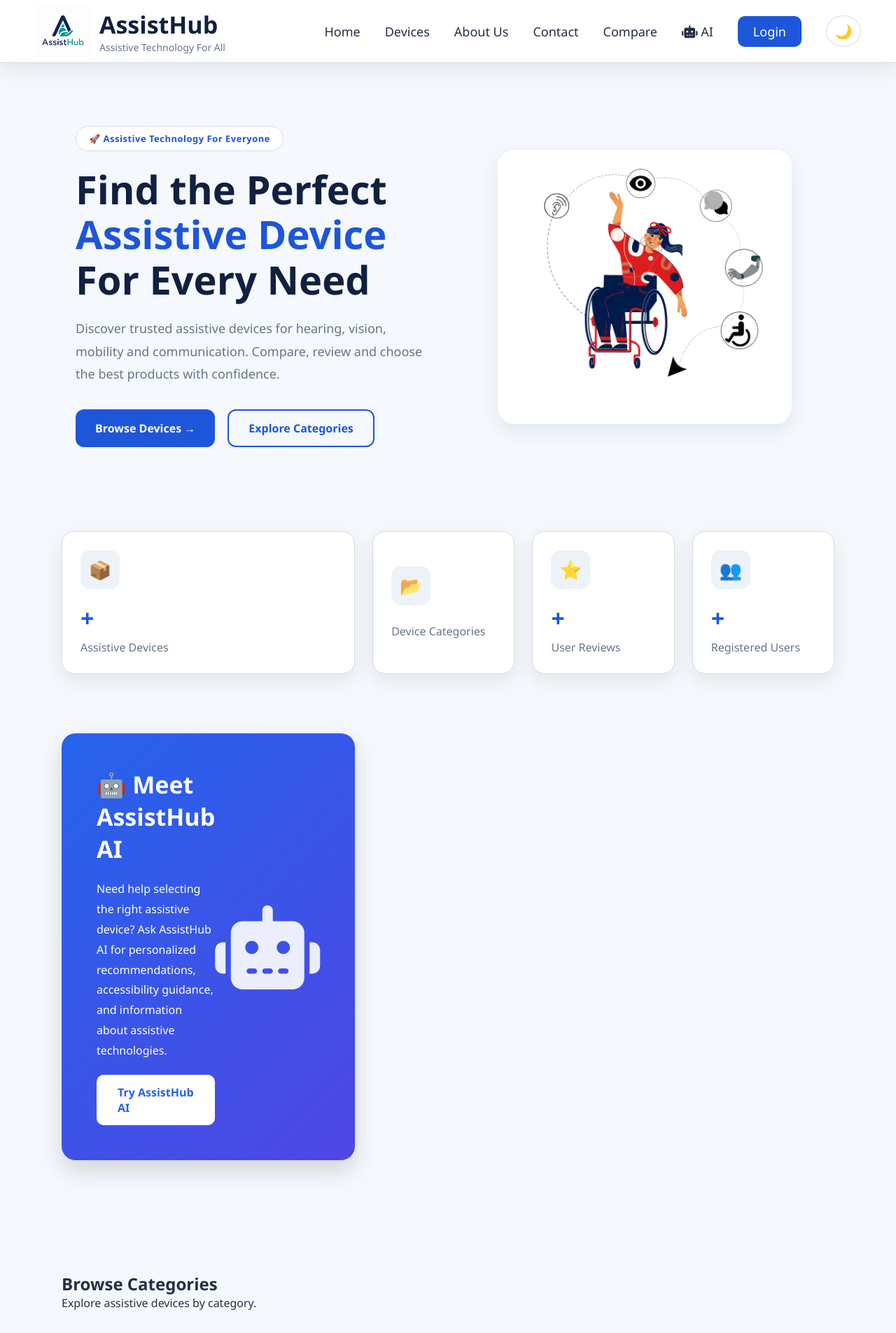
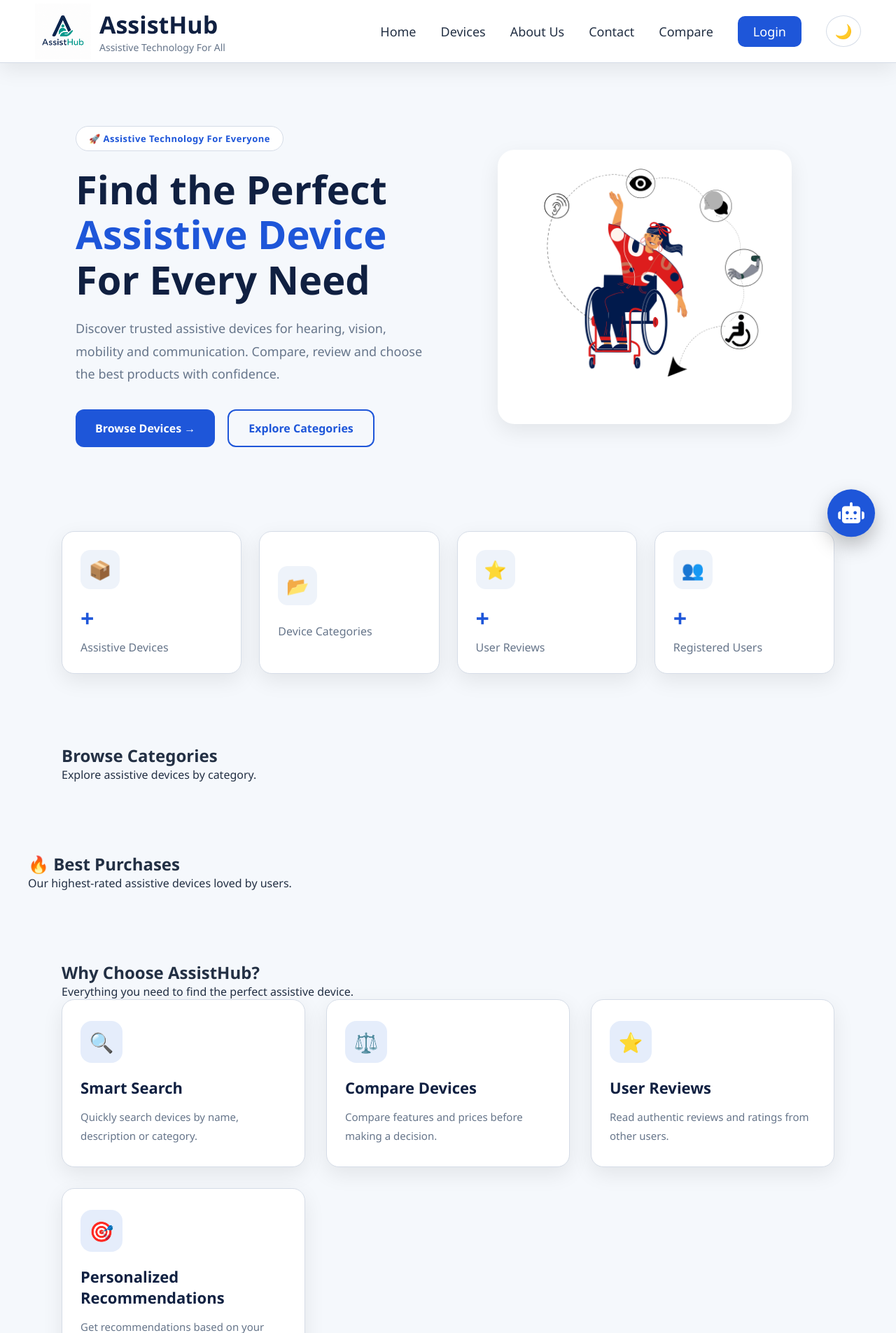
Before and after one commit to adyashamohanty2014-svg/AssistHub, a Django app: template products/templates/products/home.html in a window 1280 px wide. Shown: the top 1905 px of the page at 70% size. Run offline with Django 5.2, Linux system fonts and the light colour scheme; the template is opened without the code that fills it, so the values that code supplies are empty.

Commit message:
Added AI button

```diff
--- a/products/templates/base.html
+++ b/products/templates/base.html
@@ -79,11 +79,6 @@
                      Compare
             </a>
        </li>
-       <li>
-    <a href="{% url 'ask_ai' %}">
-        <i class="fa-solid fa-robot"></i> AI
-    </a>
-    </li>
 
         {% if user.is_authenticated %}
 
@@ -238,6 +233,10 @@
         © 2026 AssistHub. All Rights Reserved.
     </div>
 </footer>
+<!-- Floating AI Button -->
+<a href="{% url 'ask_ai' %}" class="ai-floating-btn" title="Ask AssistHub AI">
+    <i class="fa-solid fa-robot"></i>
+</a>
 <script src="{% static 'js/theme.js' %}"></script>
 </body>
 </html>
--- a/products/templates/products/home.html
+++ b/products/templates/products/home.html
@@ -98,39 +98,7 @@
         <p>Registered Users</p>
 
     </div>
-<section class="ai-home-section">
 
-    <div class="ai-home-content">
-
-        <div class="ai-text">
-
-            <h2>
-                🤖 Meet AssistHub AI
-            </h2>
-
-            <p>
-                Need help selecting the right assistive device?
-
-                Ask AssistHub AI for personalized recommendations,
-                accessibility guidance, and information about
-                assistive technologies.
-            </p>
-
-            <a href="{% url 'ask_ai' %}" class="ai-btn">
-                Try AssistHub AI
-            </a>
-
-        </div>
-
-        <div class="ai-image">
-
-            <i class="fa-solid fa-robot"></i>
-
-        </div>
-
-    </div>
-
-</section>
 </section>
 <!-- BROWSE BY CATEGORY -->
 <section class="categories" id="categories">
--- a/static/css/base.css
+++ b/static/css/base.css
@@ -657,3 +657,97 @@
     transform:rotate(180deg);
 
 }
+/* ==========================
+      FLOATING AI BUTTON
+========================== */
+
+.ai-floating-btn{
+
+    position:fixed;
+
+    bottom:30px;
+    right:30px;
+
+    width:68px;
+    height:68px;
+
+    display:flex;
+    justify-content:center;
+    align-items:center;
+
+    border-radius:50%;
+
+    background:var(--primary);
+
+    color:white;
+
+    text-decoration:none;
+
+    font-size:30px;
+
+    box-shadow:
+        0 12px 28px rgba(0,0,0,.25);
+
+    transition:
+        background .3s,
+        transform .3s,
+        box-shadow .3s;
+
+    z-index:10000;
+
+    animation:aiFloat 3s ease-in-out infinite;
+
+}
+
+.ai-floating-btn:hover{
+
+    background:var(--primary-hover);
+
+    transform:scale(1.12) rotate(8deg);
+
+    box-shadow:
+        0 18px 40px rgba(0,0,0,.35);
+
+}
+
+.ai-floating-btn i{
+
+    pointer-events:none;
+
+}
+
+/* Floating Animation */
+
+@keyframes aiFloat{
+
+    0%{
+        transform:translateY(0);
+    }
+
+    50%{
+        transform:translateY(-8px);
+    }
+
+    100%{
+        transform:translateY(0);
+    }
+
+}
+
+/* Mobile */
+
+@media(max-width:768px){
+
+    .ai-floating-btn{
+
+        width:60px;
+        height:60px;
+
+        bottom:20px;
+        right:20px;
+
+        font-size:26px;
+
+    }
+
+}
--- a/static/css/home.css
+++ b/static/css/home.css
@@ -934,71 +934,3 @@
     }
 
 }
-.ai-home-section{
-    margin:60px auto;
-}
-
-.ai-home-content{
-
-    display:flex;
-    justify-content:space-between;
-    align-items:center;
-
-    background:linear-gradient(135deg,#2563eb,#4f46e5);
-
-    color:white;
-
-    padding:50px;
-
-    border-radius:20px;
-
-    box-shadow:0 15px 35px rgba(0,0,0,.15);
-}
-
-.ai-text{
-
-    width:60%;
-}
-
-.ai-text h2{
-
-    font-size:34px;
-}
-
-.ai-text p{
-
-    margin:20px 0;
-
-    line-height:1.8;
-}
-
-.ai-btn{
-
-    display:inline-block;
-
-    padding:14px 30px;
-
-    background:white;
-
-    color:#2563eb;
-
-    border-radius:10px;
-
-    text-decoration:none;
-
-    font-weight:bold;
-
-    transition:.3s;
-}
-
-.ai-btn:hover{
-
-    transform:translateY(-3px);
-}
-
-.ai-image{
-
-    font-size:120px;
-
-    opacity:.9;
-}
```
